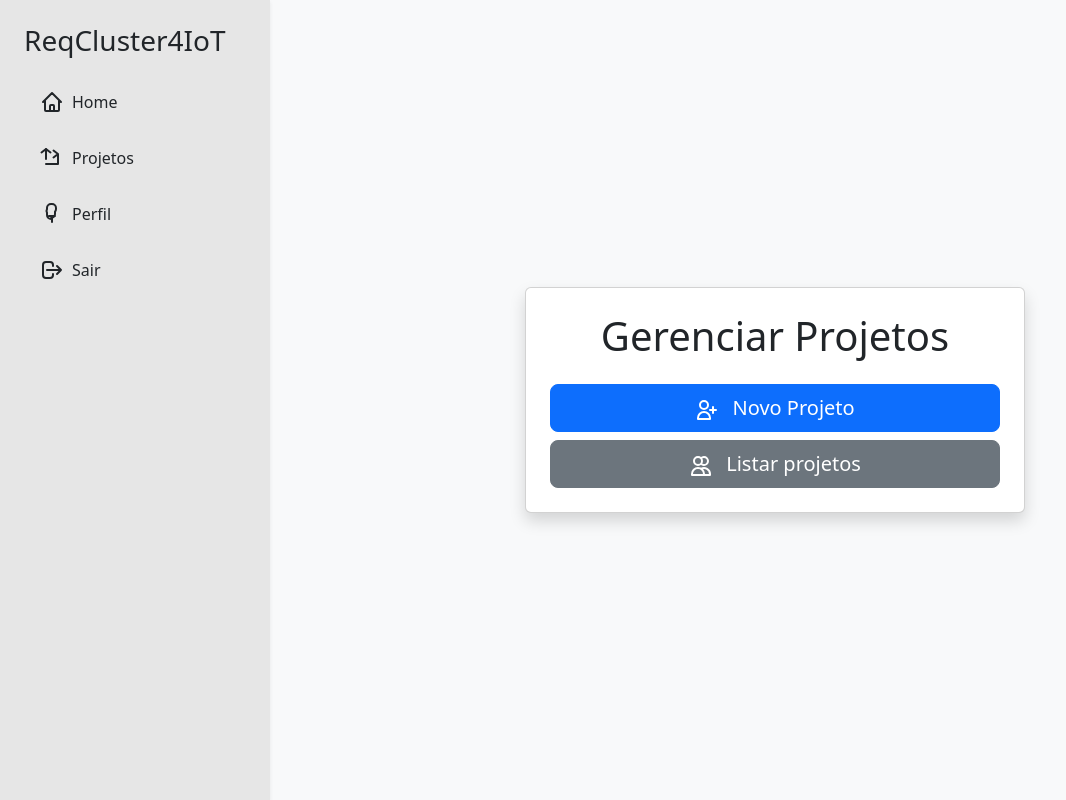
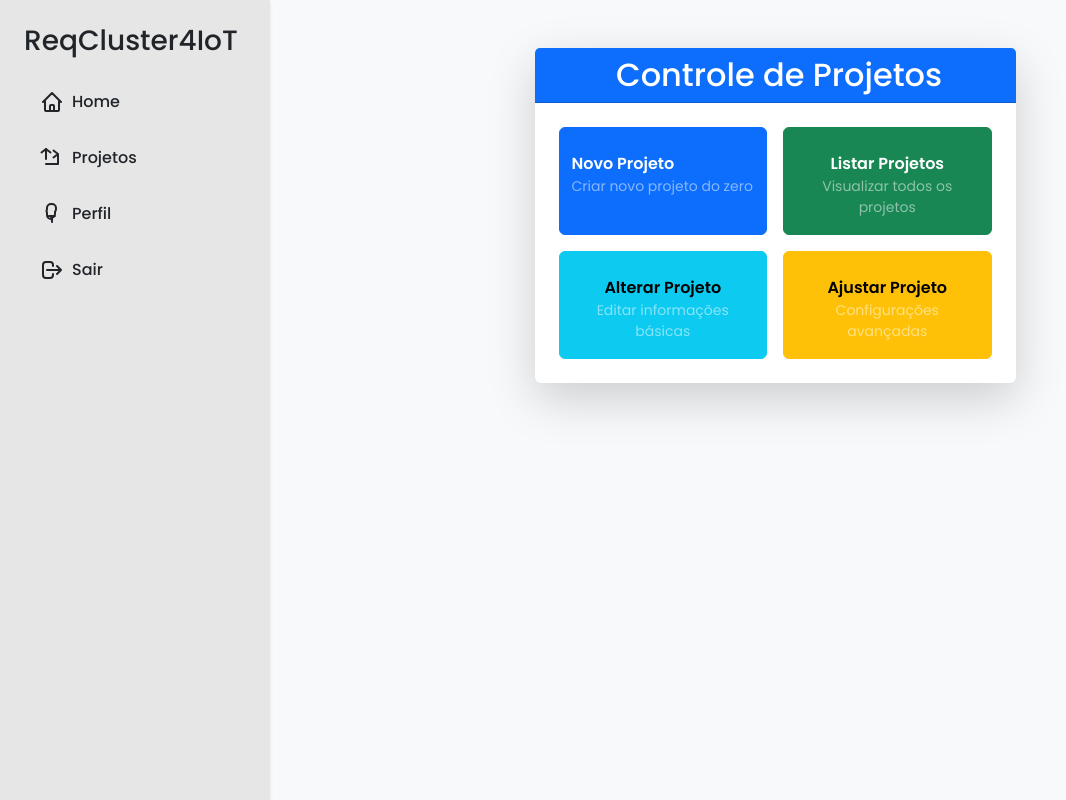
Before and after one commit to RuanSampaio-code/ReqCluster4IoT-Tool, a Django app: page /home/projetos/ in a window 1280 px wide. Shown: the whole page, without its empty margins (0-1066 px from the left). Run offline with Django 5.2, Linux system fonts and the light colour scheme; the first user in the database is signed in; some libraries are stand-ins or nearby versions.

Commit message:
criação ode projeto

```diff
--- a/projeto/projetos/views.py
+++ b/projeto/projetos/views.py
@@ -5,6 +5,7 @@ from django.shortcuts import render, redirect, get_object_or_404
 from django.contrib.auth.decorators import login_required
 from .models import Projeto
 from .forms import ProjetoForm  # Vamos criar o formulário no próximo passo
+from django.contrib import messages
 
 
 @login_required
@@ -17,19 +18,25 @@ def gerencia_projetos(request):
 def listar_projetos(request):
     projetos = Projeto.objects.filter(usuario=request.user)
     return render(request, 'projetos/listar.html', {'projetos': projetos})
-
 @login_required
 def criar_projeto(request):
     if request.method == 'POST':
-        form = ProjetoForm(request.POST)
+        # Adicionar request.FILES para processar arquivos
+        form = ProjetoForm(request.POST, request.FILES)
         if form.is_valid():
             projeto = form.save(commit=False)
             projeto.usuario = request.user
             projeto.save()
-            return redirect('listar_projetos')
+            # Redirecionar para a página desejada após sucesso
+            return redirect('gerencia_projetos')  # Verifique o nome correto da sua URL
+        else:
+            # Adicionar tratamento de erros
+            messages.error(request, 'Corrija os erros abaixo.')
     else:
         form = ProjetoForm()
-    return render(request, 'projetos/criar.html', {'form': form})
+
+    # Se houver erros, reexibir o modal com os erros
+    return render(request, 'seu_template.html', {'form': form})
 
 @login_required
 def editar_projeto(request, id):
--- a/projeto/templates/projetos/gerencia_projetos.html
+++ b/projeto/templates/projetos/gerencia_projetos.html
@@ -1,31 +1,111 @@
-{% extends 'usuarios/home.html' %}
+{% extends 'usuarios/base_home.html' %}
+
 {% load widget_tweaks %}
 {% load static %}
 
-{% block title %}Projetos{% endblock %}
+{% block title %}Gerenciamento de Projetos{% endblock %}
 
 {% block content %}
-<div class="vh-100 d-flex justify-content-center align-items-center">
-    <div class="card shadow p-4" style="width: 100%; max-width: 500px;">
-        <h1 class="text-center mb-4">Gerenciar Projetos</h1>
+<div class="container py-5">
+    <div class="row justify-content-center">
+        <div class="col-md-8 col-lg-6">
+            <div class="card border-0 shadow-lg">
+                <div class="card-header bg-primary text-white">
+                    <h2 class="text-center mb-0"><i class="fas fa-tasks me-2"></i>Controle de Projetos</h2>
+                </div>
+                <div class="card-body p-4">
+                    <div class="row g-3">
+                        <!-- Novo Projeto -->
+                        <div class="col-12 col-sm-6">
+                            <button type="button" class="btn btn-primary h-100 w-100 d-flex flex-column py-3" data-bs-toggle="modal" data-bs-target="#novoProjetoModal">
+                                <i class="fas fa-plus-circle fa-2x mb-2"></i>
+                                <span class="fw-bold">Novo Projeto</span>
+                                <small class="text-white-50">Criar novo projeto do zero</small>
+                            </button>
+                        </div>
 
-        <div class="d-grid gap-2">
-            <!-- Card para Novo Usuário -->
-            <a href="#" class="btn btn-primary btn-lg">
-                <svg class="me-2" width="24" height="24" fill="none" stroke="currentColor" stroke-width="2" xmlns="http://www.w3.org/2000/svg">
-                    <path stroke-linecap="round" stroke-linejoin="round" d="M18 9v3m0 0v3m0-3h3m-3 0h-3m-2-5a4 4 0 11-8 0 4 4 0 018 0zM3 20a6 6 0 0112 0v1H3v-1z"></path>
-                </svg>
-                Novo Projeto
-            </a>
+                        <!-- Listar Projetos -->
+                        <div class="col-12 col-sm-6">
+                            <a href="#" class="btn btn-success h-100 w-100 d-flex flex-column py-3">
+                                <i class="fas fa-list-ol fa-2x mb-2"></i>
+                                <span class="fw-bold">Listar Projetos</span>
+                                <small class="text-white-50">Visualizar todos os projetos</small>
+                            </a>
+                        </div>
 
-            <!-- Card para Listar Usuários -->
-            <a href="#" class="btn btn-secondary btn-lg">
-                <svg class="me-2" width="24" height="24" fill="none" stroke="currentColor" stroke-width="2" xmlns="http://www.w3.org/2000/svg">
-                    <path stroke-linecap="round" stroke-linejoin="round" d="M12 4.354a4 4 0 110 5.292M15 21H3v-1a6 6 0 0112 0v1zm0 0h6v-1a6 6 0 00-9-5.197M13 7a4 4 0 11-8 0 4 4 0 018 0z"></path>
-                </svg>
-                Listar projetos
-            </a>
+                        <!-- Alterar Projeto -->
+                        <div class="col-12 col-sm-6">
+                            <a href="#" class="btn btn-info h-100 w-100 d-flex flex-column py-3">
+                                <i class="fas fa-edit fa-2x mb-2"></i>
+                                <span class="fw-bold">Alterar Projeto</span>
+                                <small class="text-white-50">Editar informações básicas</small>
+                            </a>
+                        </div>
+
+                        <!-- Ajustar Projeto -->
+                        <div class="col-12 col-sm-6">
+                            <a href="#" class="btn btn-warning h-100 w-100 d-flex flex-column py-3">
+                                <i class="fas fa-cogs fa-2x mb-2"></i>
+                                <span class="fw-bold">Ajustar Projeto</span>
+                                <small class="text-white-50">Configurações avançadas</small>
+                            </a>
+                        </div>
+                    </div>
+                </div>
+            </div>
         </div>
     </div>
 </div>
+
+<!-- Modal Novo Projeto -->
+<div class="modal fade" id="novoProjetoModal" tabindex="-1" aria-labelledby="novoProjetoModalLabel" aria-hidden="true">
+    <div class="modal-dialog modal-lg">
+        <div class="modal-content">
+            <div class="modal-header bg-primary text-white">
+                <h5 class="modal-title" id="novoProjetoModalLabel">Novo Projeto</h5>
+                <button type="button" class="btn-close" data-bs-dismiss="modal" aria-label="Close"></button>
+            </div>
+
+            {% if form.errors %}
+                <div class="alert alert-danger">
+                    <strong>Erros:</strong>
+                    <ul>
+                    {% for field, errors in form.errors.items %}
+                        {% for error in errors %}
+                            <li>{{ error }}</li>
+                        {% endfor %}
+                    {% endfor %}
+                    </ul>
+                </div>
+                {% endif %}
+            <div class="modal-body">
+
+                <form method="POST" enctype="multipart/form-data"  action="{% url 'criar_projeto' %}">
+                    {% csrf_token %}
+                    <div class="mb-3">
+                        <label for="nome" class="form-label">Nome do Projeto</label>
+                        <input type="text" class="form-control" id="nome" name="nome" required>
+                    </div>
+                    <div class="mb-3">
+                        <label for="descricao" class="form-label">Descrição</label>
+                        <textarea class="form-control" id="descricao" name="descricao" rows="3"></textarea>
+                    </div>
+                    <div class="mb-3">
+                        <label for="arquivo_requisitos" class="form-label">Arquivo de Requisitos (opcional)</label>
+                        <input type="file" class="form-control" id="arquivo_requisitos" name="arquivo_requisitos" accept=".txt">
+                    </div>
+                    <div class="mb-3">
+                        <label for="requisitos_digitados" class="form-label">Requisitos Digitados (opcional)</label>
+                        <textarea class="form-control" id="requisitos_digitados" name="requisitos_digitados" rows="3"></textarea>
+                    </div>
+                    <div class="modal-footer">
+                        <button type="button" class="btn btn-secondary" data-bs-dismiss="modal">Cancelar</button>
+                        <button type="submit" class="btn btn-primary">Salvar Projeto</button>
+                    </div>
+                </form>
+            </div>
+        </div>
+    </div>
+</div>
+
 {% endblock %}
--- a/projeto/templates/usuarios/base_home.html
+++ b/projeto/templates/usuarios/base_home.html
@@ -5,8 +5,18 @@
     <meta name="viewport" content="width=device-width, initial-scale=1.0">
     <title>{% block title %}Meu Projeto{% endblock %}</title>
     <link href="https://cdn.jsdelivr.net/npm/bootstrap@5.3.0-alpha3/dist/css/bootstrap.min.css" rel="stylesheet">
+    <link href="https://fonts.googleapis.com/css2?family=Poppins:wght@300;400;500;600&display=swap" rel="stylesheet">
+
 
     <style>
+        body {
+            font-family: 'Poppins', sans-serif;
+        }
+        .sidebar-custom h3,
+        .navbar-custom .nav-link,
+        .nav-link span {
+            font-weight: 500;
+        }
         /* Sidebar para telas grandes */
         .sidebar-custom {
             width: 270px;
--- a/projeto/templates/usuarios/editar_perfil.html
+++ b/projeto/templates/usuarios/editar_perfil.html
@@ -1,4 +1,4 @@
-{% extends 'usuarios/home.html' %}
+{% extends 'usuarios/base_home.html' %}
 {% load static %}
 {% load widget_tweaks %}
 
--- a/projeto/templates/usuarios/gerencia_usuarios.html
+++ b/projeto/templates/usuarios/gerencia_usuarios.html
@@ -1,4 +1,4 @@
-{% extends 'usuarios/home.html' %}
+{% extends 'usuarios/base_home.html' %}
 {% load widget_tweaks %}
 {% load static %}
 
--- a/projeto/templates/usuarios/listar_usuarios.html
+++ b/projeto/templates/usuarios/listar_usuarios.html
@@ -1,4 +1,4 @@
-{% extends 'usuarios/home.html' %}
+{% extends 'usuarios/base_home.html' %}
 {% load static %}
 
 {% block title %}Lista de Usuários{% endblock %}
--- a/projeto/templates/usuarios/novo_usuario.html
+++ b/projeto/templates/usuarios/novo_usuario.html
@@ -1,4 +1,4 @@
-{% extends 'usuarios/home.html' %}
+{% extends 'usuarios/base_home.html' %}
 {% load widget_tweaks %}
 {% load static %}
 
```
Also changed, not shown: projeto/db.sqlite3.
